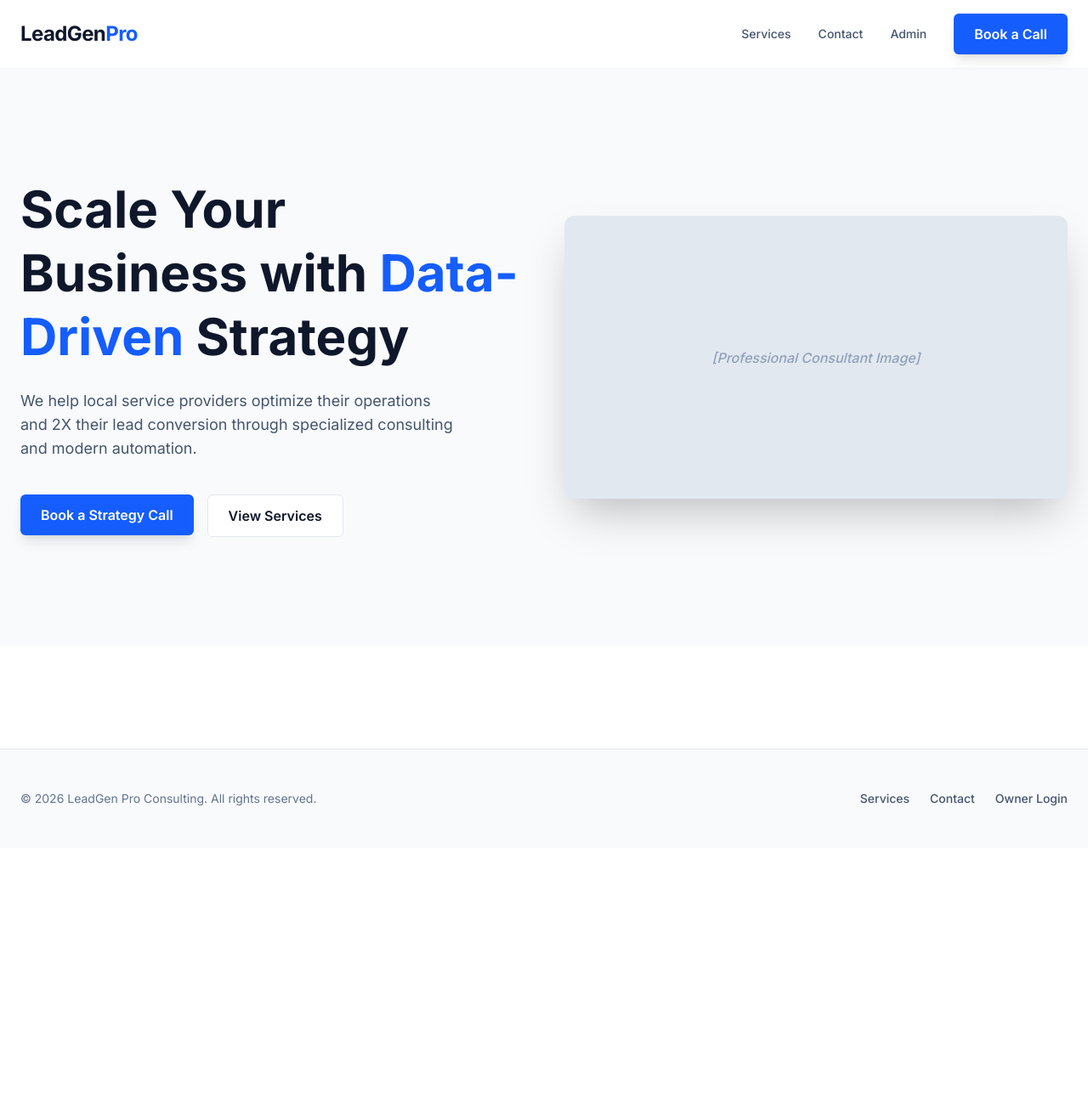
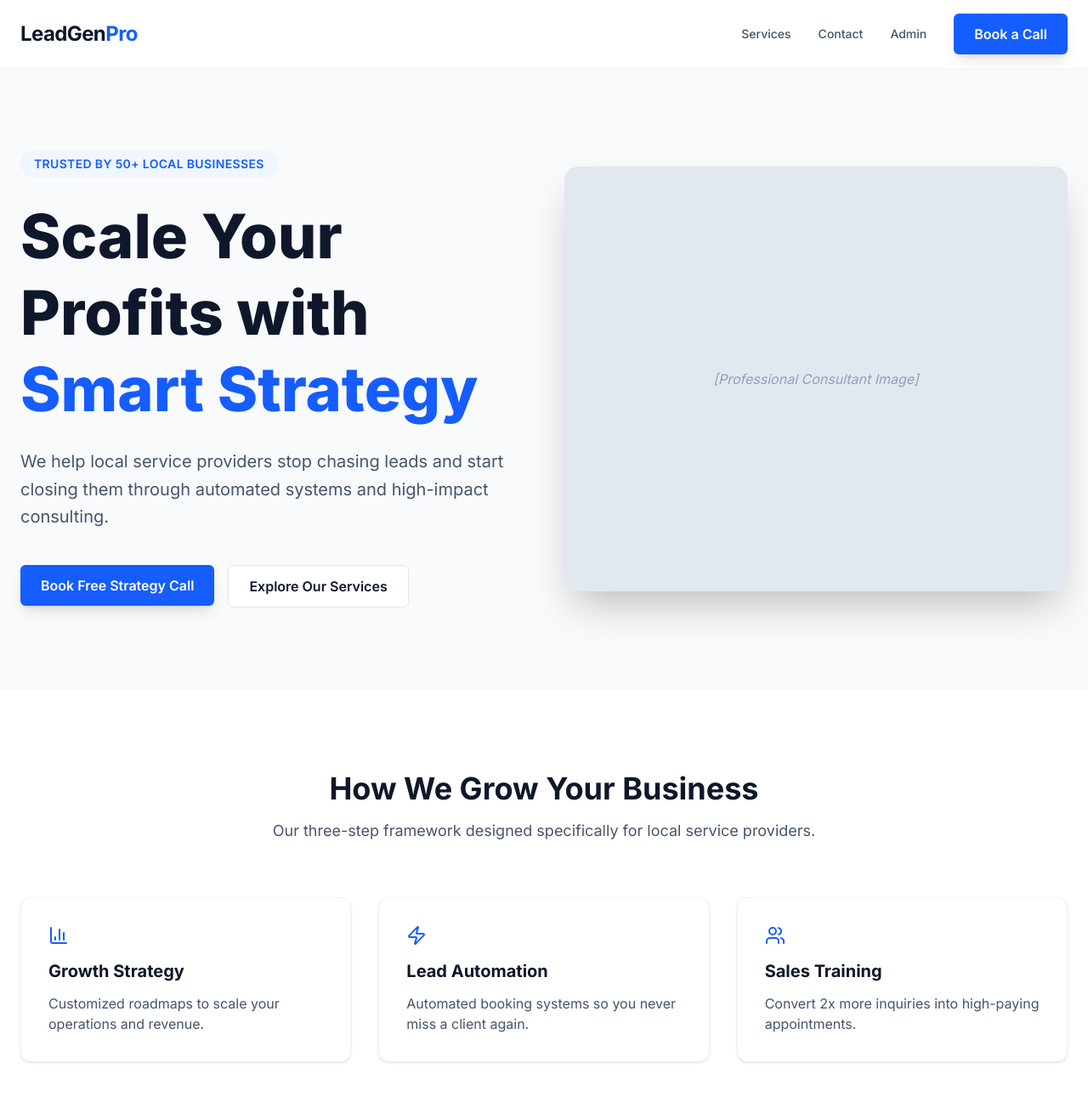
Before and after one commit to Misgana-design/Lead-Gen-pro, a Next.js app: page / in a window 1280 px wide. Shown: the top 1290 px of the page at 85% size. Before the commit the page ends 998 px from the top, so only its background shows below. Built offline with nearby package versions, Linux system fonts and the light colour scheme.

Commit message:
The Homepage after importing reusable compo

```diff
--- a/src/app/page.tsx
+++ b/src/app/page.tsx
@@ -1,39 +1,132 @@
 import { Button } from "@/components/ui/Button";
+import { Section } from "@/components/ui/Section";
 import Link from "next/link";
+import { CheckCircle, BarChart3, Zap, Users } from "lucide-react";
 
 export default function HomePage() {
   return (
-    <main className="flex flex-col min-h-screen">
-      {/* HERO SECTION */}
-      <section className="relative bg-slate-50 py-20 px-6 lg:py-32">
-        <div className="max-w-7xl mx-auto grid lg:grid-cols-2 gap-12 items-center">
-          {/* Text Content */}
+    <div className="animate-fade-in">
+      <main>
+        {/* 1. HERO SECTION (Refined) */}
+        <Section className="bg-slate-50 border-b border-slate-100">
+          <div className="grid lg:grid-cols-2 gap-12 items-center">
             <div>
-            <h1 className="text-4xl lg:text-6xl font-bold text-slate-900 leading-tight">
-              Scale Your Business with{" "}
-              <span className="text-blue-600">Data-Driven</span> Strategy
+              <span className="inline-block px-4 py-1.5 mb-6 text-sm font-semibold tracking-wide text-blue-600 uppercase bg-blue-50 rounded-full">
+                Trusted by 50+ Local Businesses
+              </span>
+              <h1 className="text-5xl lg:text-7xl font-extrabold text-slate-900 leading-tight">
+                Scale Your Profits with{" "}
+                <span className="text-blue-600">Smart Strategy</span>
               </h1>
-            <p className="mt-6 text-lg text-slate-600 max-w-lg">
-              We help local service providers optimize their operations and 2X
-              their lead conversion through specialized consulting and modern
-              automation.
+              <p className="mt-6 text-xl text-slate-600 leading-relaxed">
+                We help local service providers stop chasing leads and start
+                closing them through automated systems and high-impact
+                consulting.
               </p>
               <div className="mt-10 flex flex-col sm:flex-row gap-4">
                 <Link href="/book">
-                <Button>Book a Strategy Call</Button>
+                  <Button>Book Free Strategy Call</Button>
                 </Link>
                 <Link href="/services">
-                <Button variant="secondary">View Services</Button>
+                  <Button variant="secondary">Explore Our Services</Button>
                 </Link>
               </div>
             </div>
-
-          {/* Visual Placeholder (Next.js Image would go here) */}
-          <div className="bg-slate-200 aspect-video rounded-xl shadow-2xl flex items-center justify-center text-slate-400 font-medium italic">
+            <div className="relative h-100 lg:h-125 bg-slate-200 rounded-2xl overflow-hidden shadow-2xl flex items-center justify-center text-slate-400 italic">
+              {/* Placeholder for real image */}
               [Professional Consultant Image]
             </div>
           </div>
-      </section>
+        </Section>
+
+        {/* 2. SERVICES PREVIEW (3-Column Grid) */}
+        <Section>
+          <div className="text-center max-w-3xl mx-auto mb-16">
+            <h2 className="text-3xl md:text-4xl font-bold text-slate-900">
+              How We Grow Your Business
+            </h2>
+            <p className="mt-4 text-lg text-slate-600">
+              Our three-step framework designed specifically for local service
+              providers.
+            </p>
+          </div>
+
+          <div className="grid md:grid-cols-3 gap-8">
+            {[
+              {
+                icon: <BarChart3 className="text-blue-600" />,
+                title: "Growth Strategy",
+                desc: "Customized roadmaps to scale your operations and revenue.",
+              },
+              {
+                icon: <Zap className="text-blue-600" />,
+                title: "Lead Automation",
+                desc: "Automated booking systems so you never miss a client again.",
+              },
+              {
+                icon: <Users className="text-blue-600" />,
+                title: "Sales Training",
+                desc: "Convert 2x more inquiries into high-paying appointments.",
+              },
+            ].map((service, i) => (
+              <div
+                key={i}
+                className="p-8 bg-white border border-slate-100 rounded-xl shadow-sm hover:shadow-md transition-shadow"
+              >
+                <div className="mb-4">{service.icon}</div>
+                <h3 className="text-xl font-bold mb-3">{service.title}</h3>
+                <p className="text-slate-600">{service.desc}</p>
+              </div>
+            ))}
+          </div>
+        </Section>
+
+        {/* 3. TESTIMONIALS (Static Demo Data) */}
+        <Section className="bg-slate-900 text-white">
+          <div className="grid lg:grid-cols-2 gap-12 items-center">
+            <div>
+              <h2 className="text-3xl md:text-4xl font-bold">
+                What Our Clients Are Saying
+              </h2>
+              <p className="mt-4 text-slate-400 text-lg">
+                Results don't lie. Join dozens of local owners who have
+                reclaimed their time.
+              </p>
+            </div>
+            <div className="space-y-6">
+              <blockquote className="p-8 bg-slate-800 rounded-xl border border-slate-700">
+                <p className="text-lg italic text-slate-200">
+                  "LeadGen Pro doubled our monthly bookings in just 60 days. The
+                  automated calendar alone saved me 10 hours a week."
+                </p>
+                <footer className="mt-4 font-semibold">
+                  — Sarah Jenkins, Jenkins Law Firm
+                </footer>
+              </blockquote>
+            </div>
+          </div>
+        </Section>
+
+        {/* 4. CTA BANNER */}
+        <Section className="text-center">
+          <div className="bg-blue-600 rounded-3xl p-12 text-white">
+            <h2 className="text-3xl md:text-5xl font-bold">
+              Ready to automate your growth?
+            </h2>
+            <p className="mt-6 text-xl text-blue-100 max-w-2xl mx-auto">
+              Book a 15-minute audit today and we'll show you exactly where your
+              business is losing money.
+            </p>
+            <div className="mt-10">
+              <Link href="/book">
+                <button className="bg-white text-blue-600 px-8 py-4 rounded-md font-bold text-lg hover:bg-blue-50 transition-colors">
+                  Claim Your Free Audit
+                </button>
+              </Link>
+            </div>
+          </div>
+        </Section>
       </main>
+    </div>
   );
 }
```
Lines whose indentation alone changed are shown as unchanged.
